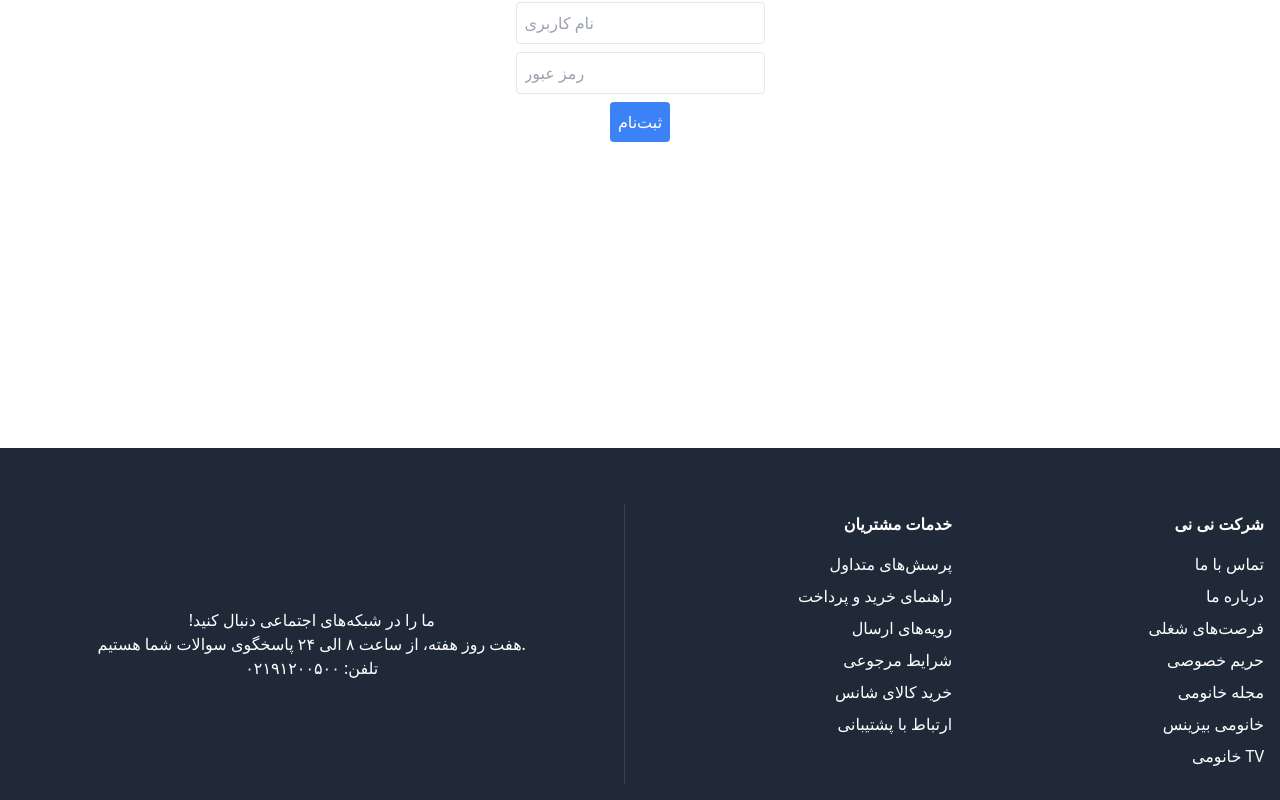
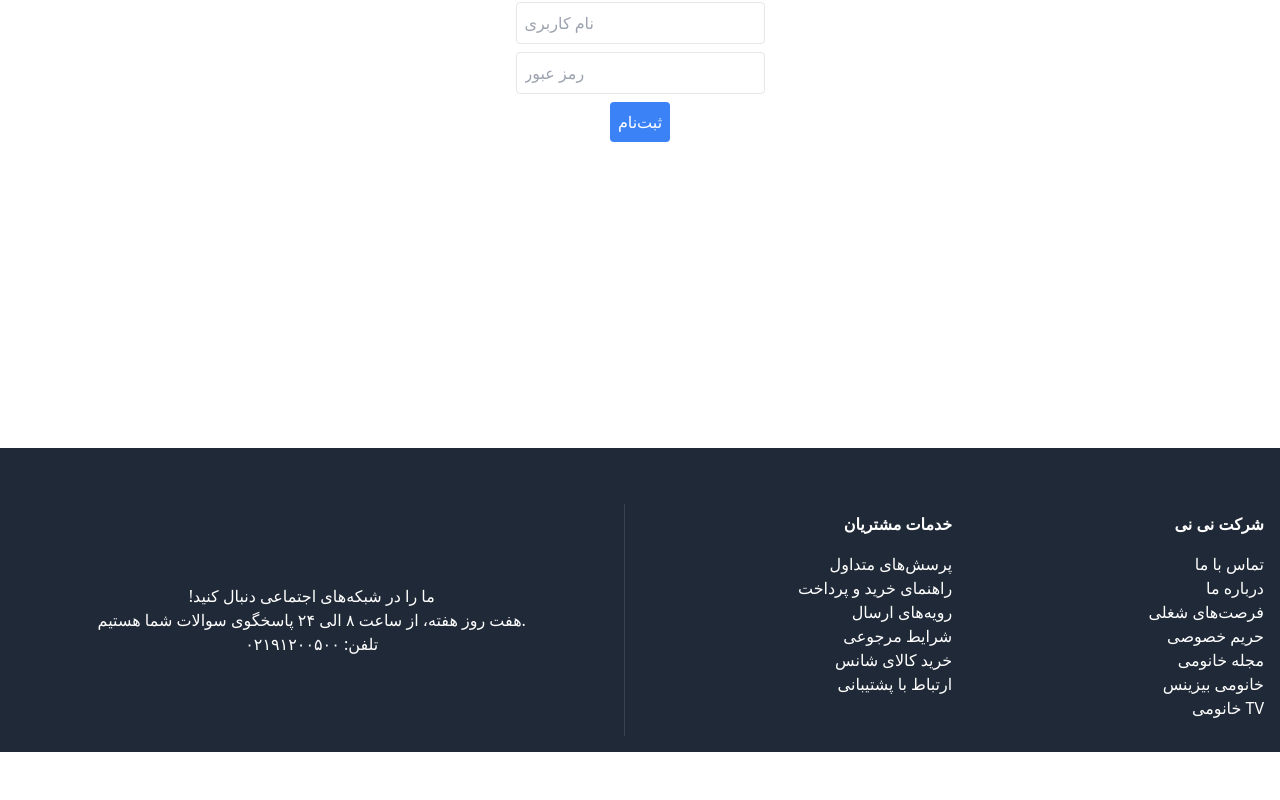
Before and after one commit to Mhmdmhdimhdinjd/ninishop2, a React (Vite) app: page /ninishop2/profile in a window 1280 px wide. Shown: the part 432-1232 px from the top of the page. After the commit the page ends 1184 px from the top, so only its background shows below. Built offline with nearby package versions, Linux system fonts and the light colour scheme.

Commit message:
fix Footer 1 and 2 as links

```diff
--- a/src/components/Footer1.jsx
+++ b/src/components/Footer1.jsx
@@ -20,25 +20,25 @@ const Footer1 = () => {
                 <div className="flex-1 text-right">
                     <h2 className="mb-4 font-bold">خدمات مشتریان</h2>
                     <ul className="list-none space-y-2">
-                        <li>پرسش‌های متداول</li>
-                        <li>راهنمای خرید و پرداخت</li>
-                        <li>رویه‌های ارسال</li>
-                        <li>شرایط مرجوعی</li>
-                        <li>خرید کالای شانس</li>
-                        <li>ارتباط با پشتیبانی</li>
+                        <a href=""><li>پرسش‌های متداول</li></a>
+                        <a href=""><li>راهنمای خرید و پرداخت</li></a>
+                        <a href=""><li>رویه‌های ارسال</li></a>
+                        <a href=""><li>شرایط مرجوعی</li></a>
+                        <a href=""><li>خرید کالای شانس</li></a>
+                        <a href=""><li>ارتباط با پشتیبانی</li></a>
                     </ul>
                 </div>
                 {/* نیمه دوم لیست */}
                 <div className="flex-1 text-right">
                     <h2 className="mb-4 font-bold">شرکت نی نی</h2>
                     <ul className="list-none space-y-2">
-                        <li>تماس با ما</li>
-                        <li>درباره ما</li>
-                        <li>فرصت‌های شغلی</li>
-                        <li>حریم خصوصی</li>
-                        <li>مجله خانومی</li>
-                        <li>خانومی بیزینس</li>
-                        <li>خانومی TV</li>
+                        <a href=""><li>تماس با ما</li></a>
+                        <a href=""><li>درباره ما</li></a>
+                        <a href=""><li>فرصت‌های شغلی</li></a>
+                        <a href=""><li>حریم خصوصی</li></a>
+                        <a href=""><li>مجله خانومی</li></a>
+                        <a href=""><li>خانومی بیزینس</li></a>
+                        <a href=""><li>خانومی TV</li></a>
                     </ul>
                 </div>
             </div>
--- a/src/components/Footer2.jsx
+++ b/src/components/Footer2.jsx
@@ -15,7 +15,7 @@ const CollapsibleSection = ({ title, items }) => {
       {isOpen && (
         <ul className="list-none space-y-2 mt-2">
           {items.map((item, index) => (
-            <li key={index}>{item}</li>
+            <a><li key={index}>{item}</li></a>
           ))}
         </ul>
       )}
```
